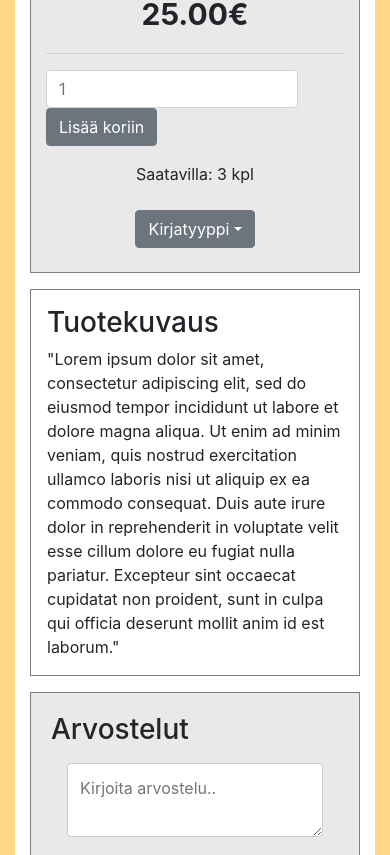
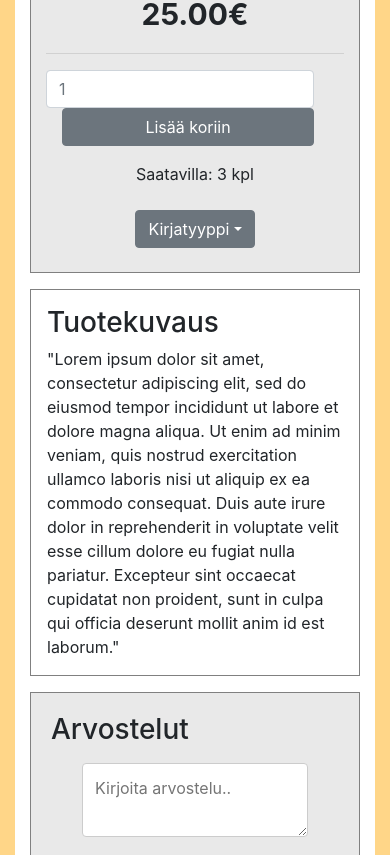
Before and after one commit to Igniteh/Oma-kauppa-front, a React (Create React App) app: page / in a window 390 px wide. Shown: the part 713-1568 px from the top of the page. Built offline with nearby package versions, Linux system fonts and the light colour scheme; no server answers.

Commit message:
AAaaAAaaa

```diff
--- a/src/Tuotesivu.js
+++ b/src/Tuotesivu.js
@@ -25,9 +25,9 @@ function Tuotesivu() {
                 </div>
                 <hr></hr>
                 {/* add_to_cart alku */}
-                  <div className="add_to_cart row col-md-12">
-                  <input placeholder="1" min="1" name="tekstikenttä" type="number" class="form-control col-md-2 mr-3" id="kpl_maara" />
-                    <button type="button" class="btn btn-secondary">
+                  <div className="add_to_cart row col-12">
+                  <input placeholder="1" min="1" name="tekstikenttä" type="number" className="form-control col-lg-4 col-md-3 col-sm-3" id="kpl_maara" />
+                    <button type="button" className="btn btn-secondary ml-3 col-lg-7 col-sm-8">
                     Lisää koriin
                 </button>
                   </div>
@@ -36,14 +36,14 @@ function Tuotesivu() {
                     Saatavilla: 3 kpl
                 </div>
                 {/* booktype alku */}
-                <div class="booktype dropdown m-4 text-center">
-                    <button class="btn btn-secondary dropdown-toggle" type="button" id="dropdownMenuButton" data-toggle="dropdown" aria-haspopup="true" aria-expanded="false">
+                <div className="booktype dropdown m-4 text-center">
+                    <button className="btn btn-secondary dropdown-toggle" type="button" id="dropdownMenuButton" data-toggle="dropdown" aria-haspopup="true" aria-expanded="false">
                         Kirjatyyppi
                     </button>
-                    <div class="dropdown-menu" aria-labelledby="dropdownMenuButton">
-                        <a class="dropdown-item" href="#">Pokkari</a>
-                        <a class="dropdown-item" href="#">Kovakantinen</a>
-                        <a class="dropdown-item" href="#">E-kirja</a>
+                    <div className="dropdown-menu" aria-labelledby="dropdownMenuButton">
+                        <a className="dropdown-item" href="#">Pokkari</a>
+                        <a className="dropdown-item" href="#">Kovakantinen</a>
+                        <a className="dropdown-item" href="#">E-kirja</a>
                     </div>
                 </div>
                 {/* booktype stoppi */}
@@ -65,16 +65,16 @@ function Tuotesivu() {
       </div>
       {/* tuotekuvaus stoppi */}
       {/* review alku */}
-      <div class="review">
+      <div className="review">
         <h3>Arvostelut</h3>
           <form>
-          <div class="row m-3">
-            <div class="col-75">
+          <div className="row m-3">
+            <div className="col-75 col-12">
               <textarea id="subject" name="subject" placeholder="Kirjoita arvostelu.."></textarea>
             </div>
           </div>
-          <div class="row ml-3">
-            <input className="btn-secondary col-sm-12 col-md-6 col-lg-2 mr-3" type="submit" value="Submit" />
+          <div className="row ml-3">
+            <input className="btn-secondary col-sm-10 col-md-4 col-lg-2 mr-3" type="submit" value="Submit" />
           </div>
           </form>
         </div>
--- a/src/styles/general.css
+++ b/src/styles/general.css
@@ -1,20 +1,8 @@
-.bookplacement {
-    margin-left: 40px;
-}
-
-.bers {
-    margin-left: 40px;
-}
-
-.dropdown-menu {
-    margin-left: 60px;
-  }
-
 img{
     max-width: 100%;
 }
 
-.book_name, .availability_and_price_contents {
+.book_name {
     padding: 30px;
 }
 
@@ -23,7 +11,6 @@ img{
     border-style: groove;
     background-color: rgba(211, 211, 211, 0.5);
     padding-top: 20px;
-    padding-right: 20px;
 }
 
 .hinta {
@@ -73,7 +60,7 @@ input[type=submit] {
 
 /* Responsive layout - when the screen is less than 600px wide, make the two columns stack on top of each other instead of next to each other */
 @media screen and (max-width: 600px) {
-  .col-25, .col-75, input[type=submit] {
+ .col-75, input[type=submit]{
     width: 100%;
     margin-top: 0;
   }
```
